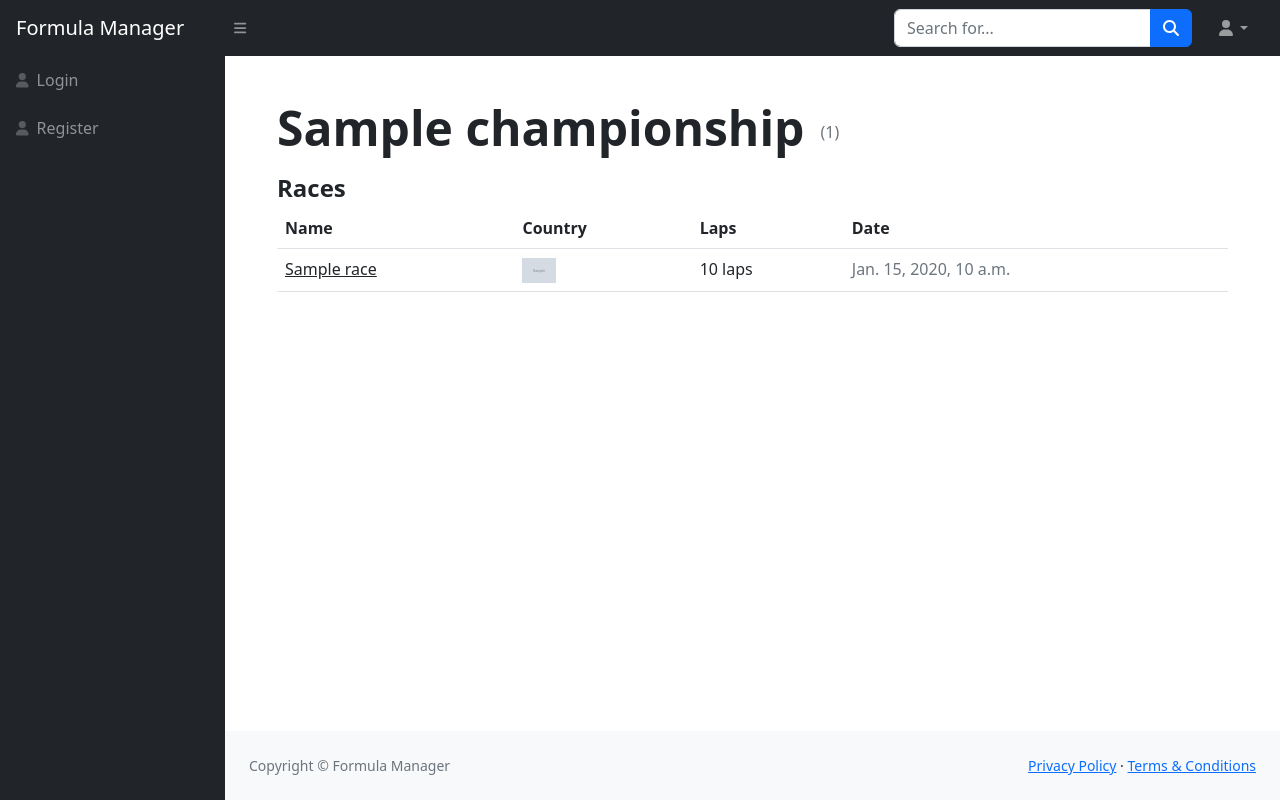
After one commit to Jetrca92/circuitrix, a Django app: template races/templates/races/races_overview.html in a window 1280 px wide. The commit adds this page. Run offline with Django 4.2, Linux system fonts and the light colour scheme; the template is opened without the code that fills it: most values are stand-ins (such as "Sample title", 1, 10 or a date in 2020); grey boxes marked "Sample" are stand-in pictures; some libraries are stand-ins or nearby versions.

Commit message:
Add raceview and racesoverviewview

```diff
--- a/manager/templates/manager/layout.html
+++ b/manager/templates/manager/layout.html
@@ -70,10 +70,6 @@
                                 <div class="sb-nav-link-icon"><i class="fas fa-tachometer-alt"></i></div>
                                 Drivers
                             </a>
-                            <a class="nav-link" href="">
-                                <div class="sb-nav-link-icon"><i class="fas fa-tachometer-alt"></i></div>
-                                Races
-                            </a>
                             <a class="nav-link" href="{% url 'teams:staff' current_user_manager.team.id %}">
                                 <div class="sb-nav-link-icon"><i class="fas fa-tachometer-alt"></i></div>
                                 Staff
@@ -91,6 +87,10 @@
                             <a class="nav-link" href="{% url 'races:racetracks_overview' current_user_manager.team.championship.id %}">
                                 <div class="sb-nav-link-icon"><i class="fas fa-tachometer-alt"></i></div>
                                 Racetracks
+                            </a>
+                            <a class="nav-link" href="{% url 'races:races_overview' current_user_manager.team.championship.id %}">
+                                <div class="sb-nav-link-icon"><i class="fas fa-tachometer-alt"></i></div>
+                                Races
                             </a>
                             {% endif %}
                             {% endif %}
--- /dev/null
+++ b/races/templates/races/races_overview.html
@@ -0,0 +1,40 @@
+{% extends "manager/layout.html" %}
+
+{% block title %}
+Races - {{ championship.name }}
+{% endblock %}
+
+{% block main %}
+{% load static %}
+
+<div class="container col-md-11 px-2 py-5">
+    <div class="d-flex align-items-center mb-3 gap-3">
+        <h1 class="display-5 fw-bold lh-1">{{ championship.name }}</h1>
+        <span class="text-muted">({{ championship.id }})</span>
+    </div>
+    <div>
+        <h4 class="fw-bold lh-1">Races</h4>
+        <table class="table">
+            <thead>
+                <tr>
+                    <th scope="col">Name</th>
+                    <th scope="col">Country</th>
+                    <th scope="col">Laps</th>
+                    <th scope="col">Date</th>
+                </tr>
+            </thead>
+            <tbody>
+                {% for race in championship.races.all %}
+                <tr>
+                    <td><a href="{% url 'races:race' race.id %}" class="link-dark">{{ race.name }}</a></td>
+                    <td><img src="{% static race.location.location.logo_location %}" alt="united-kingdom-flag" width="auto" height="25" loading="lazy"></td>
+                    <td>{{ race.laps }} laps</td>
+                    <td class="text-muted">{{ race.date }}</td>
+                </tr>
+                {% endfor %}
+            </tbody>
+        </table>
+    </div>
+</div>
+
+{% endblock %}
--- a/races/urls.py
+++ b/races/urls.py
@@ -1,6 +1,6 @@
 from django.urls import path
 
-from races.views import ChampionshipOverviewView, RacetrackView, RacetracksOverviewView
+from races.views import ChampionshipOverviewView, RacetrackView, RacetracksOverviewView, RacesOverviewView, RaceView
 
 app_name = "races"
 
@@ -8,6 +8,7 @@ urlpatterns = [
     path("<int:id>/overview", ChampionshipOverviewView.as_view(), name="championship_overview"),
     path("racetrack/<int:id>", RacetrackView.as_view(), name="racetrack"),
     path("<int:id>/racetracks", RacetracksOverviewView.as_view(), name="racetracks_overview"),
-
+    path("race/<int:id>", RaceView.as_view(), name="race"),
+    path("<int:id>/races", RacesOverviewView.as_view(), name="races_overview"),
 
 ]
```
Also changed, not shown: races/templates/races/race.html (added, +28 -0 lines), races/views.py (+25 -4 lines).
